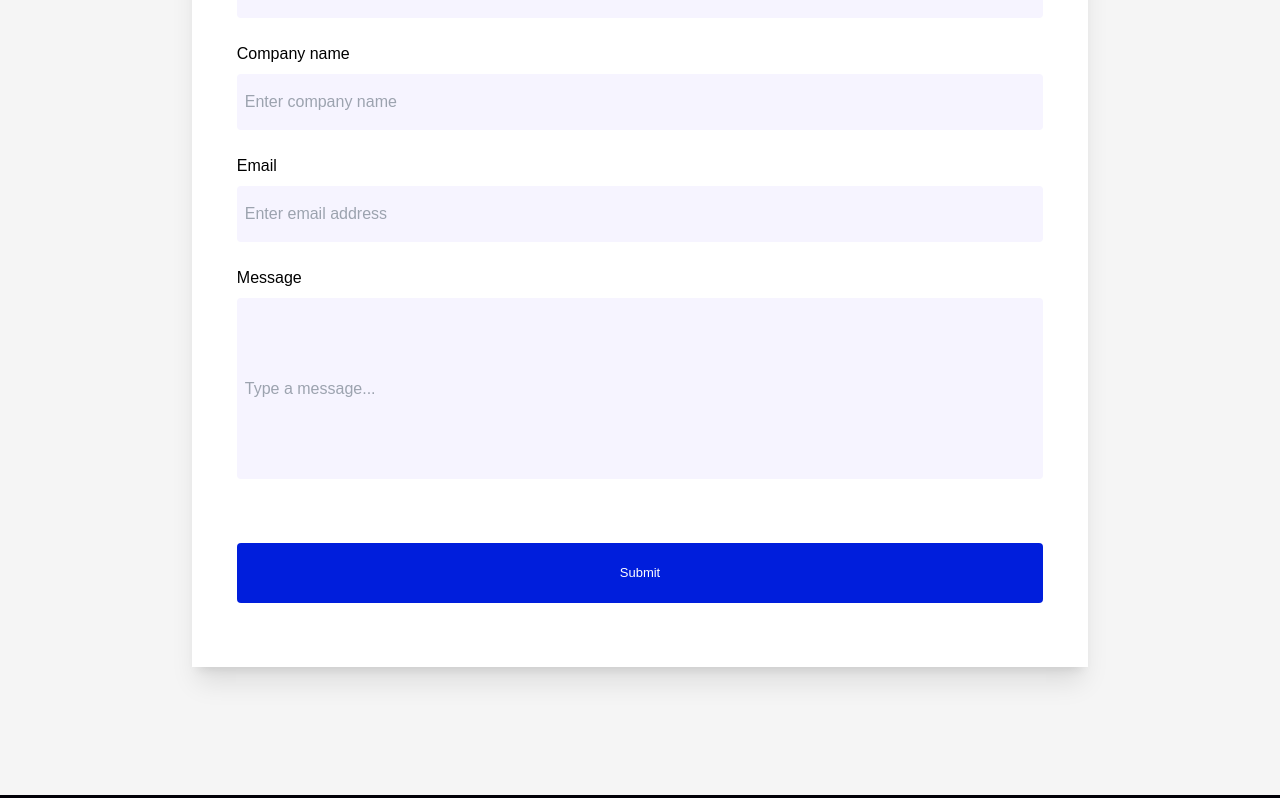
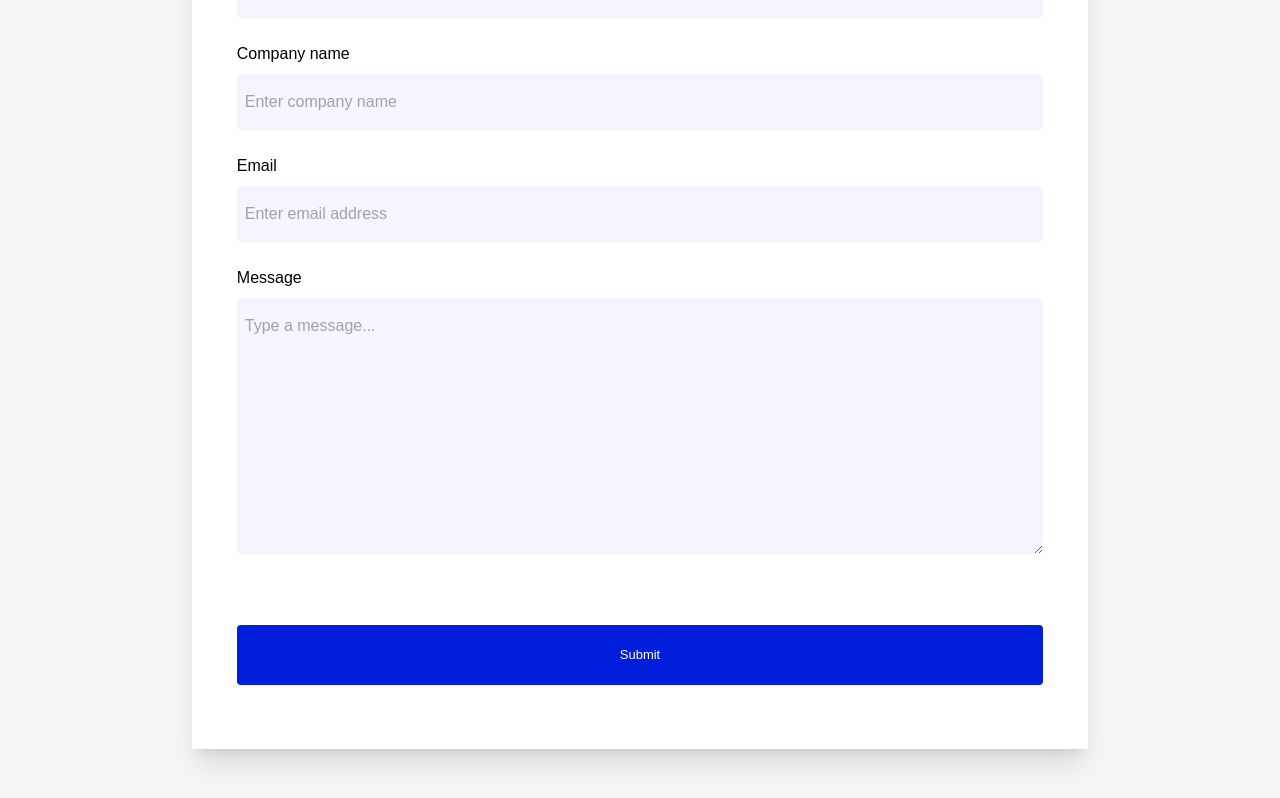
Before and after one commit to vicsnet/Sanchy, a React (Create React App) app: page /contact in a window 1280 px wide. Shown: the part 1356-2154 px from the top of the page. Built offline with nearby package versions, Linux system fonts and the light colour scheme; a web font is replaced by a local one; what tw-elements would draw is missing.

Commit message:
Message API

```diff
--- a/package.json
+++ b/package.json
@@ -10,6 +10,8 @@
     "@testing-library/jest-dom": "^5.16.4",
     "@testing-library/react": "^13.3.0",
     "@testing-library/user-event": "^13.5.0",
+    "axios": "^0.27.2",
+    "form-data": "^4.0.0",
     "react": "^18.2.0",
     "react-dom": "^18.2.0",
     "react-icons": "^4.4.0",
@@ -19,6 +21,7 @@
     "react-text-loop": "^2.3.0",
     "react-text-loop-next": "^0.0.3",
     "react-text-transition": "^3.0.2",
+    "react-toastify": "^9.0.8",
     "save": "^2.5.0",
     "tw-elements": "^1.0.0-alpha12",
     "web-vitals": "^2.1.4"
--- a/src/App.js
+++ b/src/App.js
@@ -1,6 +1,6 @@
 import "./App.css";
 import React from "react";
-import {Routes, Route} from 'react-router-dom'
+import { Routes, Route } from "react-router-dom";
 import Home from "./components/pages/Home";
 import About from "./components/pages/About";
 import Contact from "./components/pages/Contact";
--- a/src/components/re_components/Message.jsx
+++ b/src/components/re_components/Message.jsx
@@ -1,39 +1,102 @@
-import React from 'react'
+import React, { useState } from "react";
+import axios from "axios";
+import { ToastContainer, toast } from "react-toastify";
+import "react-toastify/dist/ReactToastify.css";
+// var http = require("http");
 
 const Message = () => {
+  const url = "https://contact.sanchytech.com/";
+  // const url = "https://reqres.in/api/users";
+  const [fname, setFname] = useState("");
+  const [phone, setPhone] = useState("");
+  const [email, setEmail] = useState("");
+  const [message, setMessage] = useState("");
+
+  const handleSubmit = (e) => {
+    e.preventDefault();
+
+    var FormData = require("form-data");
+
+    var data = new FormData();
+
+    data.append("fname", fname);
+    data.append("email", email);
+    data.append("phone", phone);
+    data.append("message", message);
+
+    if (fname && phone && email && message) {
+      axios.post(url, data).then((res) => {
+        console.log(res);
+        toast.success("Message sent you will receive a mail shortly");
+        setFname("");
+        setPhone("");
+        setEmail("");
+        setMessage("");
+      });
+    } else {
+      // console.log("message not submitted");
+      toast.error("filled can not be empty");
+    }
+
+    // try {
+    //   const resp = axios.post(url, data);
+    //   console.log(resp.data);
+    // } catch (error) {
+    //   console.log(error.response);
+    // }
+  };
+
   return (
     <div className="w-[100%] bg-[#F5F5F5] pb-16 md:pb-32">
       <div className="w-[100%] mx-auto bg-[#FFFFFF] sm:w-[70%] sm:shadow-xl">
         <h1 className="text-center text-[24px] pt-16 pb-8 font-black sm:text-left md:text-[60px] sm:w-[90%] sm:mx-auto text-[#000735]">
           Send a message
         </h1>
+        <ToastContainer />
         <div className="w-[90%] mx-auto">
-          <form action="">
+          <form onSubmit={handleSubmit}>
             <p className="text-[16px] pb-2 ">Full name</p>
             <input
               className="h-14 w-[100%] bg-[#F6F4FF] border-none rounded pl-2 text-[#999999] text-[16px] focus:outline-none"
               type="text"
+              id="fname"
+              name="fname"
+              value={fname}
               placeholder="Enter full name"
+              onChange={(e) => setFname(e.target.value)}
             />
             <p className="text-[16px] pb-2 pt-[24px]">Company name</p>
             <input
               className="h-14 w-[100%] bg-[#F6F4FF] border-none rounded pl-2 text-[#999999] text-[16px] focus:outline-none"
               type="text"
+              id="phone"
+              name="phone"
+              value={phone}
               placeholder="Enter company name"
+              onChange={(e) => setPhone(e.target.value)}
             />
             <p className="text-[16px] pb-2 pt-[24px]">Email</p>
             <input
               className="h-14 w-[100%] bg-[#F6F4FF] border-none rounded pl-2 text-[#999999] text-[16px] focus:outline-none"
               type="text"
               placeholder="Enter email address"
+              id="email"
+              name="email"
+              value={email}
+              onChange={(e) => setEmail(e.target.value)}
             />
 
             <p className="text-[16px] pb-2 pt-[24px]">Message</p>
-            <input
-              className="h-[181px] w-[100%] bg-[#F6F4FF] border-none rounded pl-2 text-[#999999] text-[16px] focus:outline-none"
-              type="text-area"
+            <textarea
+              cols="30"
+              rows="10"
+              className="h w-[100%] bg-[#F6F4FF] pt-4 border-none rounded pl-2 text-[#999999] text-[16px] focus:outline-none"
               placeholder="Type a message..."
-            />
+              id="message"
+              name="message"
+              value={message}
+              onChange={(e) => setMessage(e.target.value)}
+            ></textarea>
 
             <button className="h-[60px] bg-[#001EDC] text-center w-[100%] mt-[25px] sm:mt-16 mb-16 rounded text-[#FFFFFF] text-[13px]">
               Submit
@@ -43,6 +106,6 @@ const Message = () => {
       </div>
     </div>
   );
-}
+};
 
-export default Message
+export default Message;
```
Also changed, not shown: 1 other file (tests, documents, lock files or other folders).
